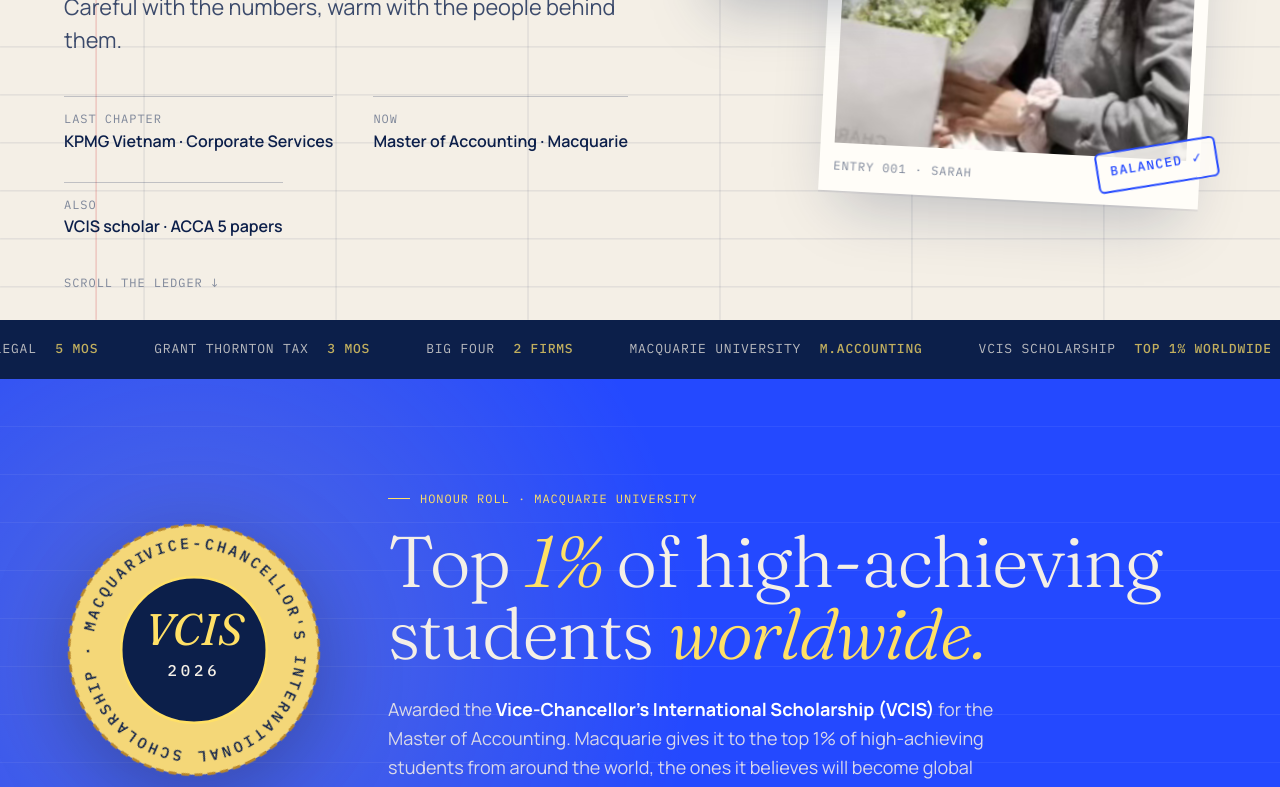
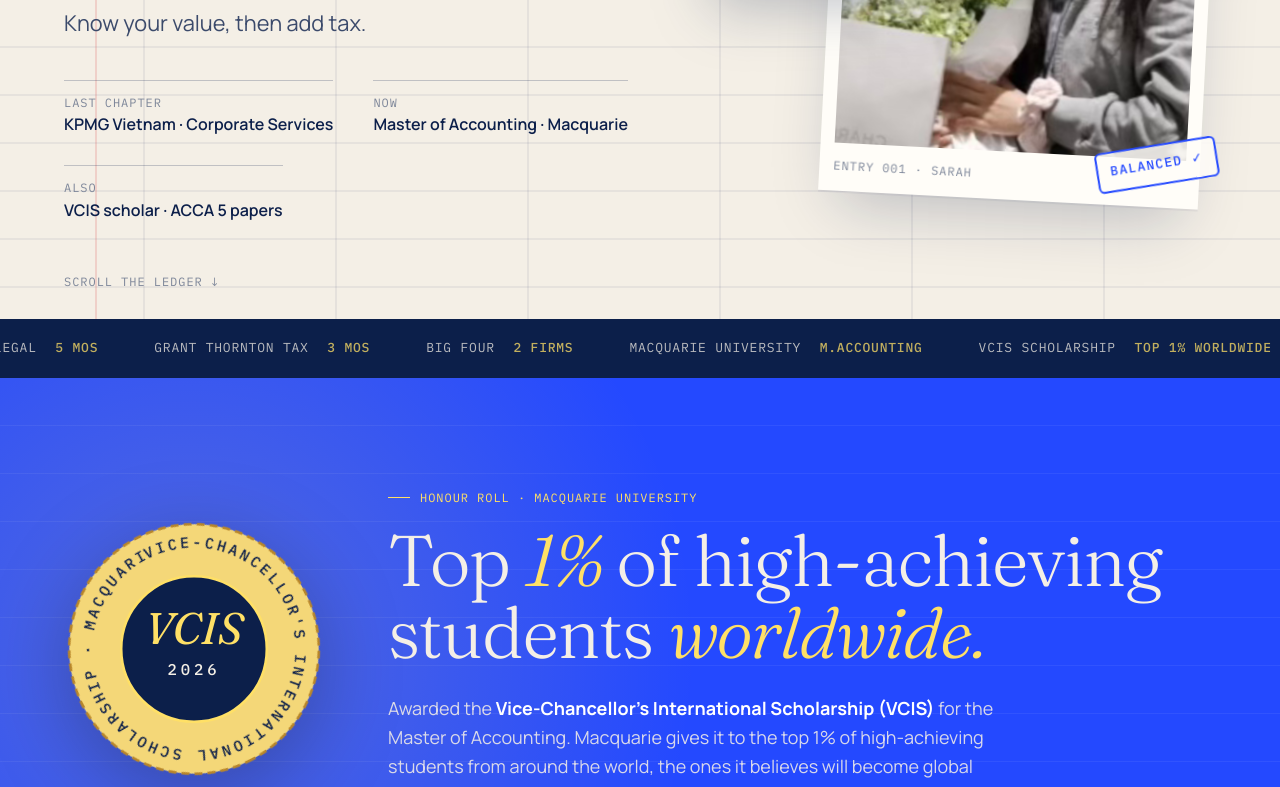
Before and after one commit to sarahuyensam/sarahuyensam.github.io, a plain HTML site: page index.html in a window 1280 px wide. Shown: the part 481-1268 px from the top of the page. Drawn offline with nearby package versions, Linux system fonts and the light colour scheme.

Commit message:
Hero line: Know your value, then add tax.
Co-Authored-By: Claude Opus 5.5 <noreply@anthropic.com>

```diff
--- a/index.html
+++ b/index.html
@@ -32,7 +32,7 @@
       <span class="line"><span>Minh Uyen</span></span>
       <span class="line"><span><em>(Sarah)</em> Sam</span></span>
     </h1>
-    <p class="hero__lede">Careful with the numbers, warm with the people behind them.</p>
+    <p class="hero__lede">Know your value, then add tax.</p>
     <div class="hero__meta">
       <div><span class="mono">Last chapter</span><b>KPMG Vietnam · Corporate Services</b></div>
       <div><span class="mono">Now</span><b>Master of Accounting · Macquarie</b></div>
```
